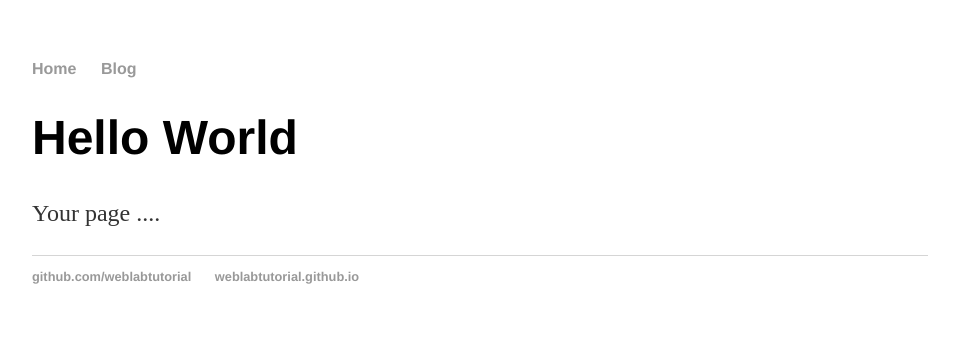
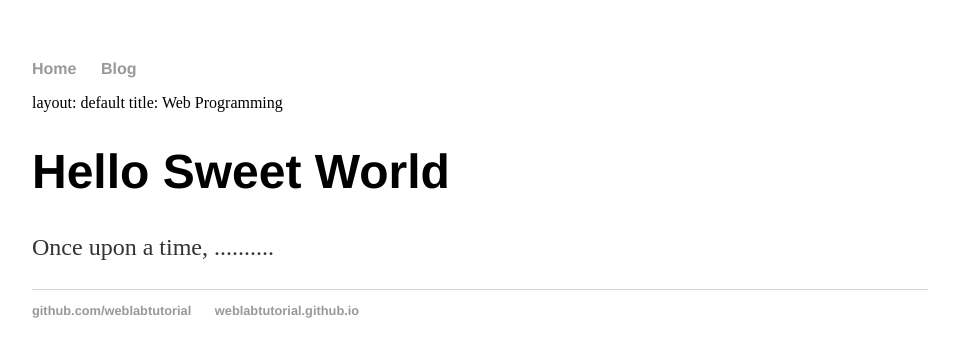
Before and after one commit to AryanRajeshkumar/AryanRajeshkumar.github.io, a Jekyll site: the page index.html, which Jekyll copies as it is, in a window 1280 px wide. Shown: the top 357 px of the page, without its empty margins (160-1119 px from the left). Built offline with Jekyll 4.4.1, drawn with Linux system fonts in a browser that asks for light colours.

Commit message:
Update index.html

```diff
--- a/index.html
+++ b/index.html
@@ -1,20 +1,19 @@
 <!DOCTYPE html> <html>
-<head>
 <head>
 <title>Web Programming</title>
 <!-- link to main stylesheet -->
 <link rel="stylesheet" type="text/css" href="/css/main.css">
-</head>
-  <title>Web Programming</title>
 </head> <body>
 <nav>
 <ul>
 <li><a href="/">Home</a></li> <li><a href="/blog">Blog</a></li> </ul>
 </nav>
-<div class="container">
+layout: default
+title: Web Programming
+  <div class="container">
 <div class="blurb">
-<h1>Hello World</h1>
-<p>Your page ....</p>
+<h1>Hello Sweet World</h1>
+<p>Once upon a time, ..........</p>
 <footer>
 <ul>
 <li><a href="https://github.com/weblabtutorial">github.com/weblabtutorial</a></li> <li><a href="https://weblabtutorial.github.io"> weblabtutorial.github.io </a></li>
```
